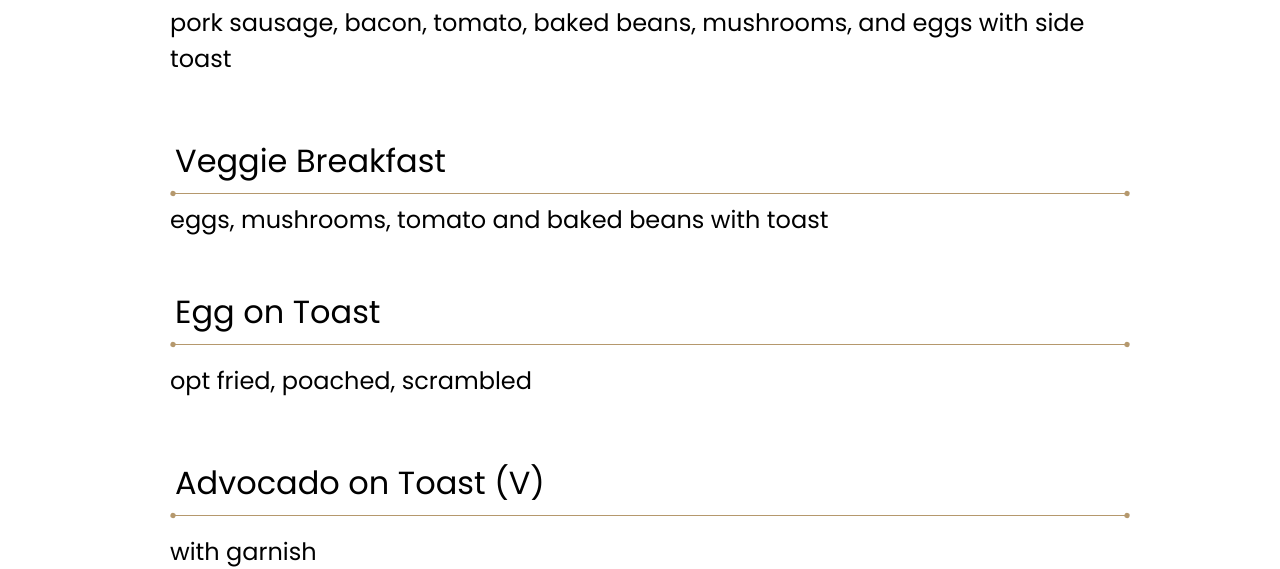
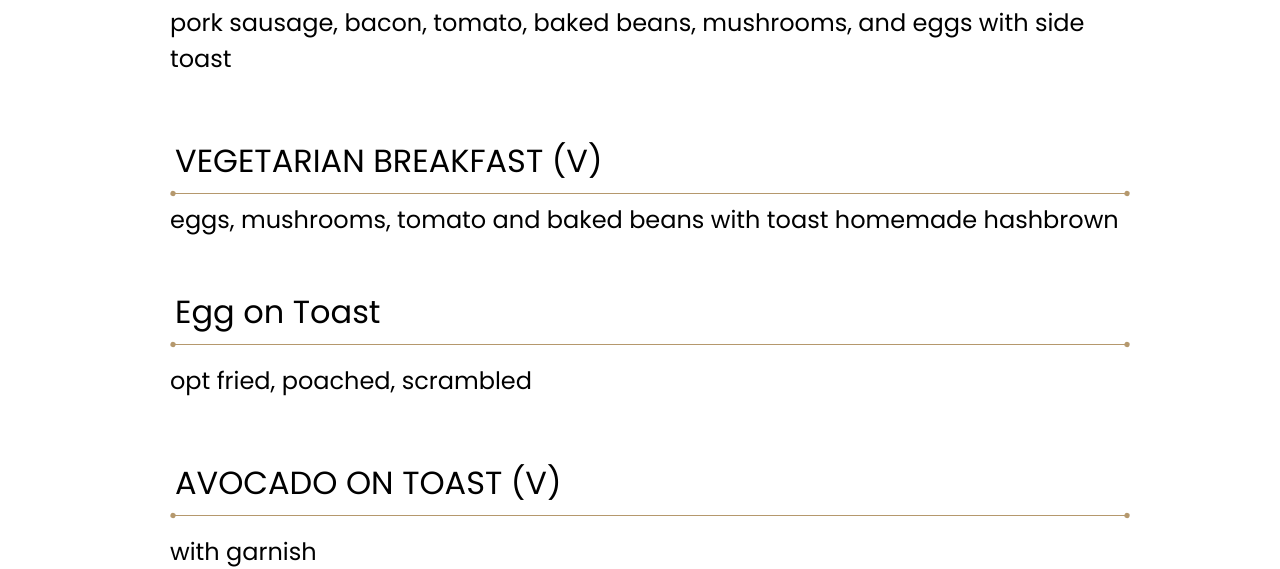
Before and after one commit to MahdiHasan943/fox-hunter-, a Next.js app: page /Menu/Breakfast in a window 1280 px wide. Shown: the part 800-1369 px from the top of the page. Built offline with nearby package versions, Linux system fonts and the light colour scheme; a web font is replaced by a local one.

Commit message:
change lot's of text images

```diff
--- a/src/Components/HomePageMenu.js
+++ b/src/Components/HomePageMenu.js
@@ -101,7 +101,7 @@ const HomePageMenu = () => {
       p1Text: "pork sausage, bacon, tomato, baked beans, mushrooms, and eggs with side toast",
       p1Price: "",
 
-      p2Title: "VEGETARIAN BREAKFAST",
+      p2Title: "VEGETARIAN BREAKFAST (V) ",
       p2Text: "eggs, mushrooms, tomato and baked beans with toast homemade hashbrown",
       p2Price: " ",
 
--- a/src/pages/Menu/Breakfast.js
+++ b/src/pages/Menu/Breakfast.js
@@ -35,13 +35,12 @@ const Breakfast = () => {
             <div className="py-20">
               <div className="flex justify-between px-2">
                 <p className="MDPText dark:text-white text-black ">
-                Veggie Breakfast
-                </p>
+                VEGETARIAN BREAKFAST     (V)           </p>
                 <p className="MDPText  py-4 text-[#B5986D]"></p>
               </div>
               <img className="py-2 w-full" src="../../MDLine.png" alt="" />
               <p className="MDSPText dark:text-[#ffffffb3] text-black">
-              eggs, mushrooms, tomato and baked beans with toast
+              eggs, mushrooms, tomato and baked beans with toast  homemade hashbrown
               </p>
             </div>
             {/* 3 */}
@@ -62,7 +61,7 @@ const Breakfast = () => {
             <div className="py-20">
               <div className="flex justify-between px-2">
                 <p className="MDPText dark:text-white text-black ">
-                Advocado on Toast (V)
+              	AVOCADO ON TOAST (V)
                 </p>
                 <p className="MDPText text-[#B5986D]"></p>
               </div>
```
